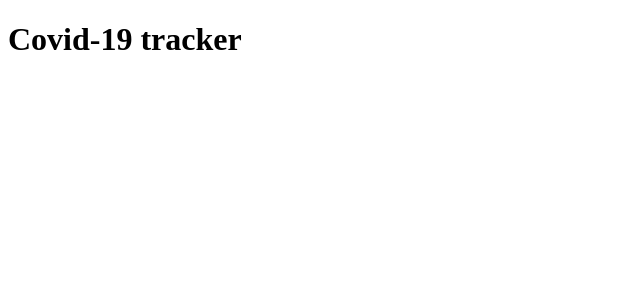
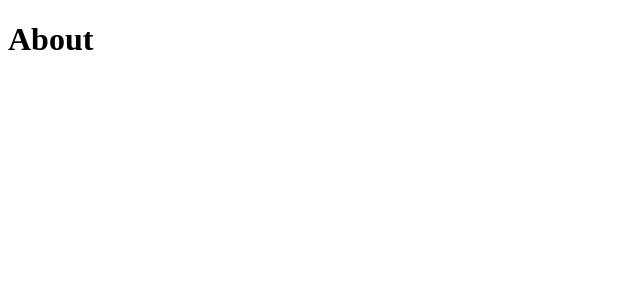
Before and after one commit to dionarodrigues/reactjs-typescript-starter, a React (Create React App) app: page /about in a window 1280 px wide. Shown: the top 300 px of the page, without its empty margins (0-640 px from the left). Built offline with nearby package versions, Linux system fonts and the light colour scheme.

Commit message:
Adding Routes and Pages

```diff
--- a/package.json
+++ b/package.json
@@ -12,6 +12,7 @@
     "@types/react-dom": "^16.9.0",
     "react": "^16.13.1",
     "react-dom": "^16.13.1",
+    "react-router-dom": "^5.1.2",
     "react-scripts": "3.4.1",
     "typescript": "~3.7.2"
   },
@@ -34,6 +35,7 @@
     ]
   },
   "devDependencies": {
+    "@types/react-router-dom": "^5.1.4",
     "@typescript-eslint/eslint-plugin": "^2.29.0",
     "@typescript-eslint/parser": "^2.29.0",
     "eslint": "^6.8.0",
--- a/src/App.tsx
+++ b/src/App.tsx
@@ -1,11 +1,12 @@
 import React from 'react';
+import { BrowserRouter } from 'react-router-dom';
 
-function App() {
-  return (
-    <div className="App">
-      <h1>Covid-19 tracker</h1>
-    </div>
-  );
-}
+import Routes from './routes';
+
+const App: React.FC = () => (
+  <BrowserRouter>
+    <Routes />
+  </BrowserRouter>
+);
 
 export default App;
--- /dev/null
+++ b/src/Pages/About/index.tsx
@@ -0,0 +1,7 @@
+import React from 'react';
+
+const About: React.FC = () => {
+  return <h1>About</h1>;
+};
+
+export default About;
--- /dev/null
+++ b/src/Pages/Dashboard/index.tsx
@@ -0,0 +1,7 @@
+import React from 'react';
+
+const Dashboard: React.FC = () => {
+  return <h1>Dashboard</h1>;
+};
+
+export default Dashboard;
--- /dev/null
+++ b/src/routes/index.tsx
@@ -0,0 +1,14 @@
+import React from 'react';
+import { Switch, Route } from 'react-router-dom';
+
+import About from '../Pages/About';
+import Dashboard from '../Pages/Dashboard';
+
+const Routes: React.FC = () => (
+  <Switch>
+    <Route path="/" component={Dashboard} exact />
+    <Route path="/about" component={About} />
+  </Switch>
+);
+
+export default Routes;
```
Also changed, not shown: 1 other file (tests, documents, lock files or other folders).
